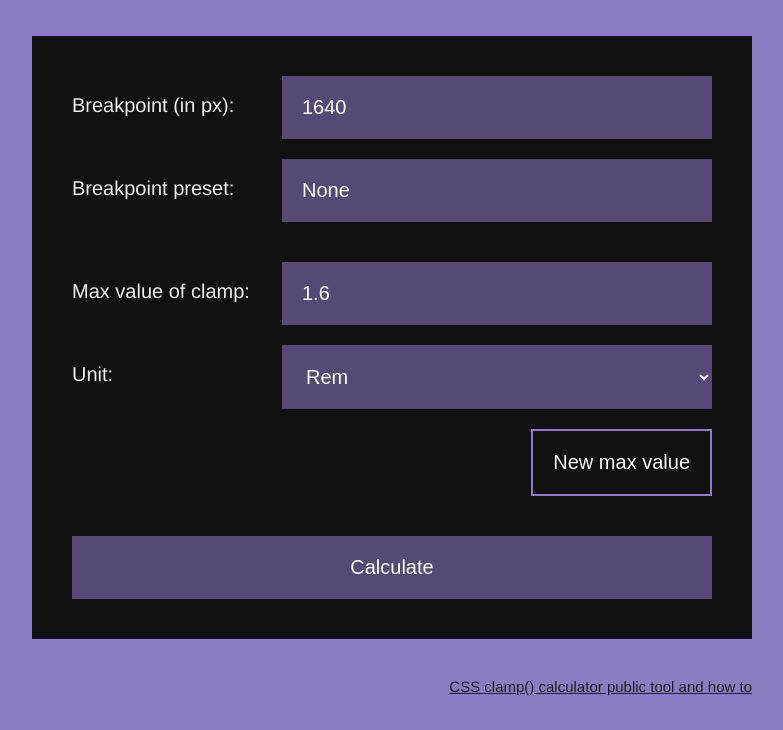
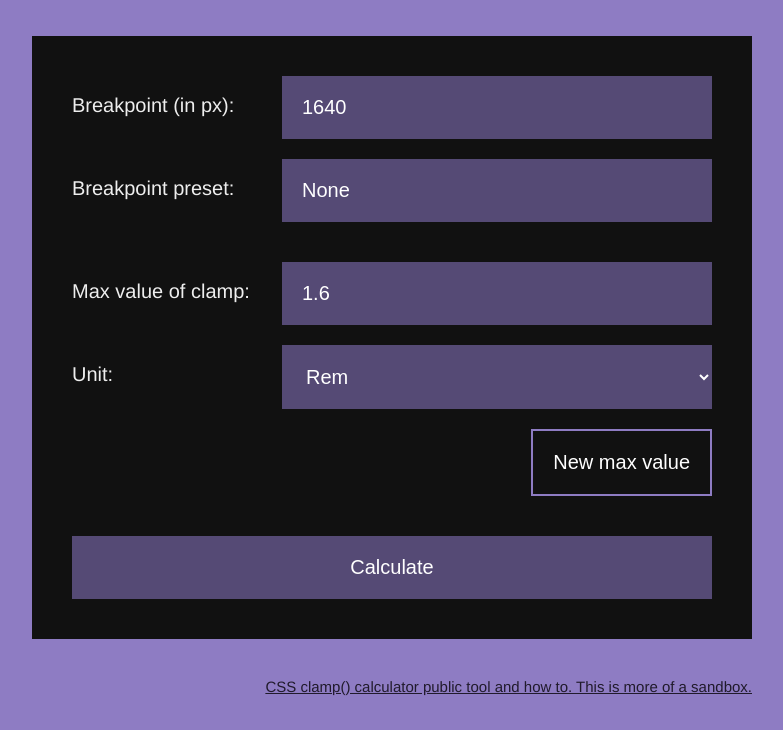
Before and after one commit to scrhllbrg/clampcalculator, a plain HTML site: page clampcalculator.html in a window 1280 px wide. Shown: the part 104-834 px from the top of the page, without its empty margins (248-1031 px from the left). Drawn offline with Linux system fonts and the light colour scheme.

Commit message:
Alter discalaimer

```diff
--- a/clampcalculator.html
+++ b/clampcalculator.html
@@ -76,7 +76,7 @@
       </div>
     </main>
     <div class="disclaimer">
-      <a href="https://clamp.hpns.dev/" title="Visit the fully fledged CSS clamp calculator" target="_blank" rel="noopener"> CSS clamp() calculator public tool and how to</a>
+      <a href="https://clamp.hpns.dev/" title="To make sure localStorage persist, visit the fully fledged CSS clamp calculator" target="_blank" rel="noopener"> CSS clamp() calculator public tool and how to. This is more of a sandbox.</a>
     </div>
     <script src="clampcalculator.js?v=1.43"></script>
   </body>
```
